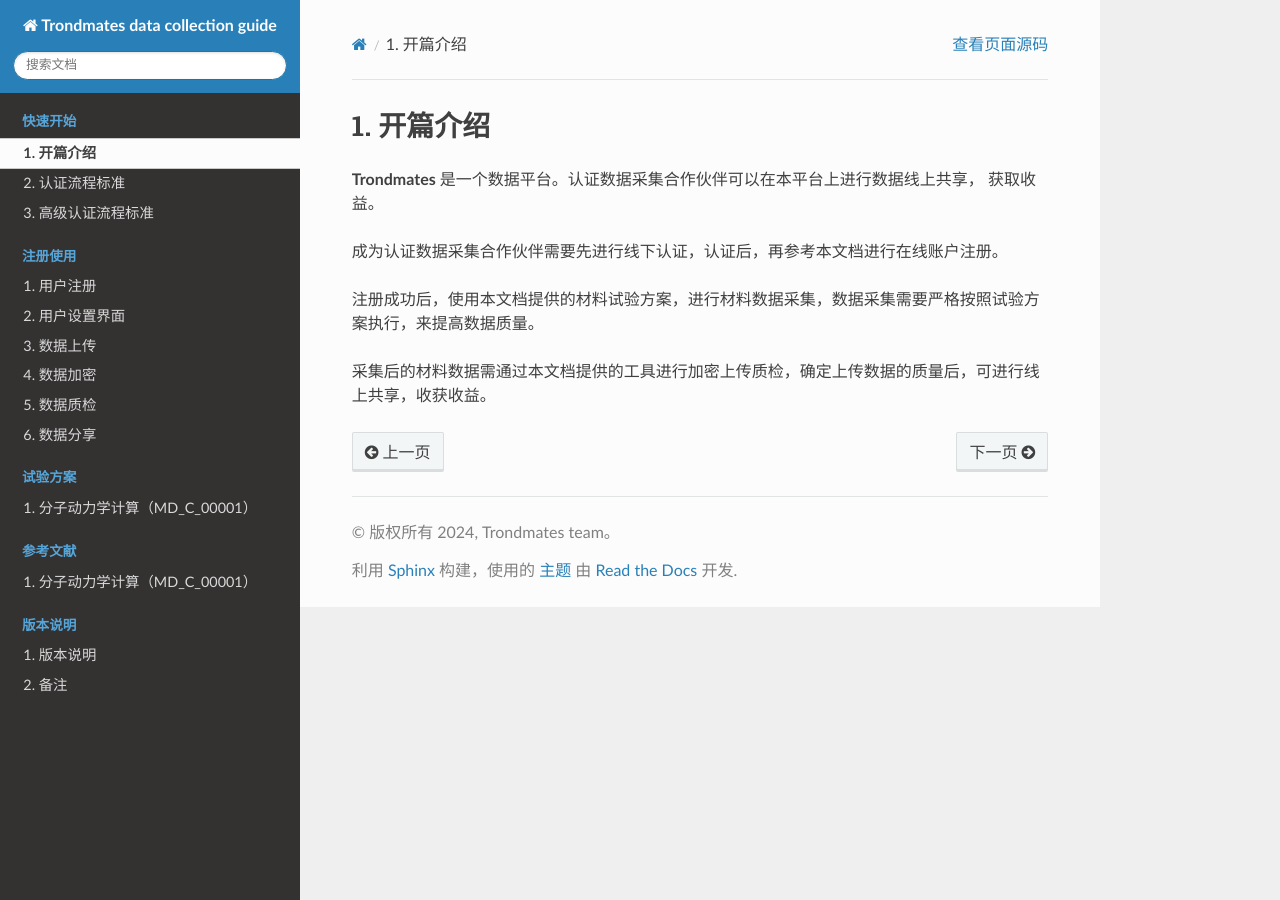
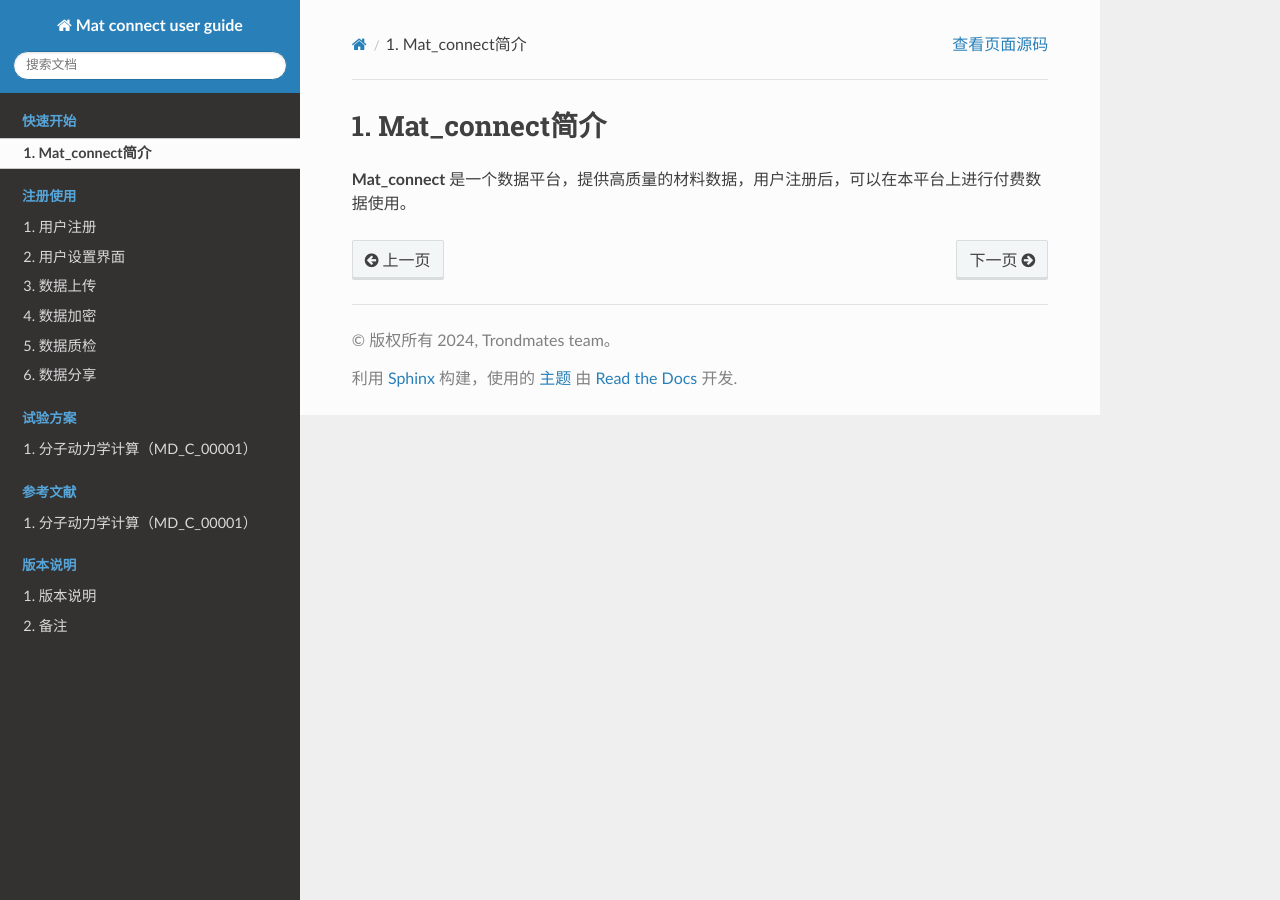
Before and after one commit to fengluke/Mat_connect, a Sphinx documentation site: the page built from docs/intro/introduction.rst, in a window 1280 px wide. Built offline with Sphinx 7.4.7 and the Read the Docs theme 2.0.0, drawn with Linux system fonts in a browser that asks for light colours; pages that are not in the unit, such as notebooks, are missing from menus.

Commit message:
add themes

```diff
--- a/docs/conf.py
+++ b/docs/conf.py
@@ -17,7 +17,7 @@
 
 # -- Project information -----------------------------------------------------
 
-project = "Trondmates data collection guide"
+project = "Mat connect user guide"
 copyright = "2024, Trondmates team"
 author = "Trondmates team"
 
--- a/docs/index.rst
+++ b/docs/index.rst
@@ -1,5 +1,5 @@
 
-欢迎来到认证数据采集者使用文档
+欢迎来到Mat connect使用文档
 ===================================
 
 .. note::
--- a/docs/intro/auth.rst
+++ /dev/null
@@ -1,3 +0,0 @@
-
-认证流程标准
-===================
--- a/docs/intro/introduction.rst
+++ b/docs/intro/introduction.rst
@@ -1,10 +1,4 @@
 ===================
-开篇介绍
+Mat_connect简介
 ===================
-**Trondmates** 是一个数据平台。认证数据采集合作伙伴可以在本平台上进行数据线上共享， 获取收益。
-
-成为认证数据采集合作伙伴需要先进行线下认证，认证后，再参考本文档进行在线账户注册。
-
-注册成功后，使用本文档提供的材料试验方案，进行材料数据采集，数据采集需要严格按照试验方案执行，来提高数据质量。
-
-采集后的材料数据需通过本文档提供的工具进行加密上传质检，确定上传数据的质量后，可进行线上共享，收获收益。
+**Mat_connect** 是一个数据平台，提供高质量的材料数据，用户注册后，可以在本平台上进行付费数据使用。
--- a/docs/intro/senior_auth.rst
+++ /dev/null
@@ -1,5 +0,0 @@
-
-高级认证流程标准
-===================
-
-敬请期待
--- a/docs/requirements.txt
+++ b/docs/requirements.txt
@@ -40,7 +40,7 @@
     # via
     #   -r docs/requirements.in
     #   sphinx-rtd-theme
-sphinx-rtd-theme==1.0.0
+pydata_sphinx_theme==1.0.0
     # via -r docs/requirements.in
 sphinxcontrib-applehelp==1.0.2
     # via sphinx
--- a/docs/version/version.rst
+++ b/docs/version/version.rst
@@ -6,5 +6,5 @@
 
 版本信息参考下表：
 
-2024/6/6更新：
+2024/6/7更新：
 文档上线、主题和框架结构
```
Also changed, not shown: 1 other file.
